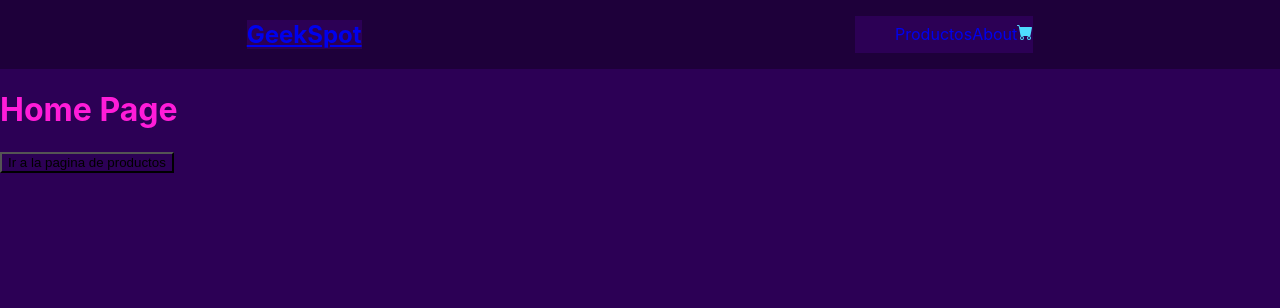
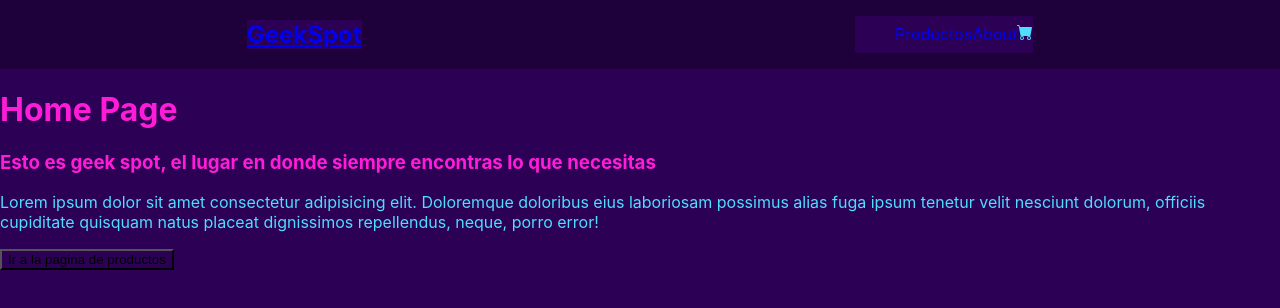
Before and after one commit to lucasperezfernandez/ReactJS-IdeaPerezFernandezLucas, a React (Create React App) app: page / in a window 1280 px wide. Shown: the top 308 px of the page. Built offline with nearby package versions, Linux system fonts and the light colour scheme.

Commit message:
cambios en el estilo

```diff
--- a/src/App.scss
+++ b/src/App.scss
@@ -5,6 +5,10 @@
     h1{
         color: #ff1cd8;
     }
+    h3{
+        color: #ff1cd8;
+
+    }
     p{
         color: #4fdcff;
     }
--- a/src/pages/HomePage.jsx
+++ b/src/pages/HomePage.jsx
@@ -10,6 +10,8 @@ const HomePage = () => {
     return (
         <div>
             <h1>Home Page</h1>
+            <h3>Esto es geek spot, el lugar en donde siempre encontras lo que necesitas</h3>
+            <p>Lorem ipsum dolor sit amet consectetur adipisicing elit. Doloremque doloribus eius laboriosam possimus alias fuga ipsum tenetur velit nesciunt dolorum, officiis cupiditate quisquam natus placeat dignissimos repellendus, neque, porro error!</p>
             <button onClick={goToProducts}>Ir a la pagina de productos</button>
         </div>
     );
```
